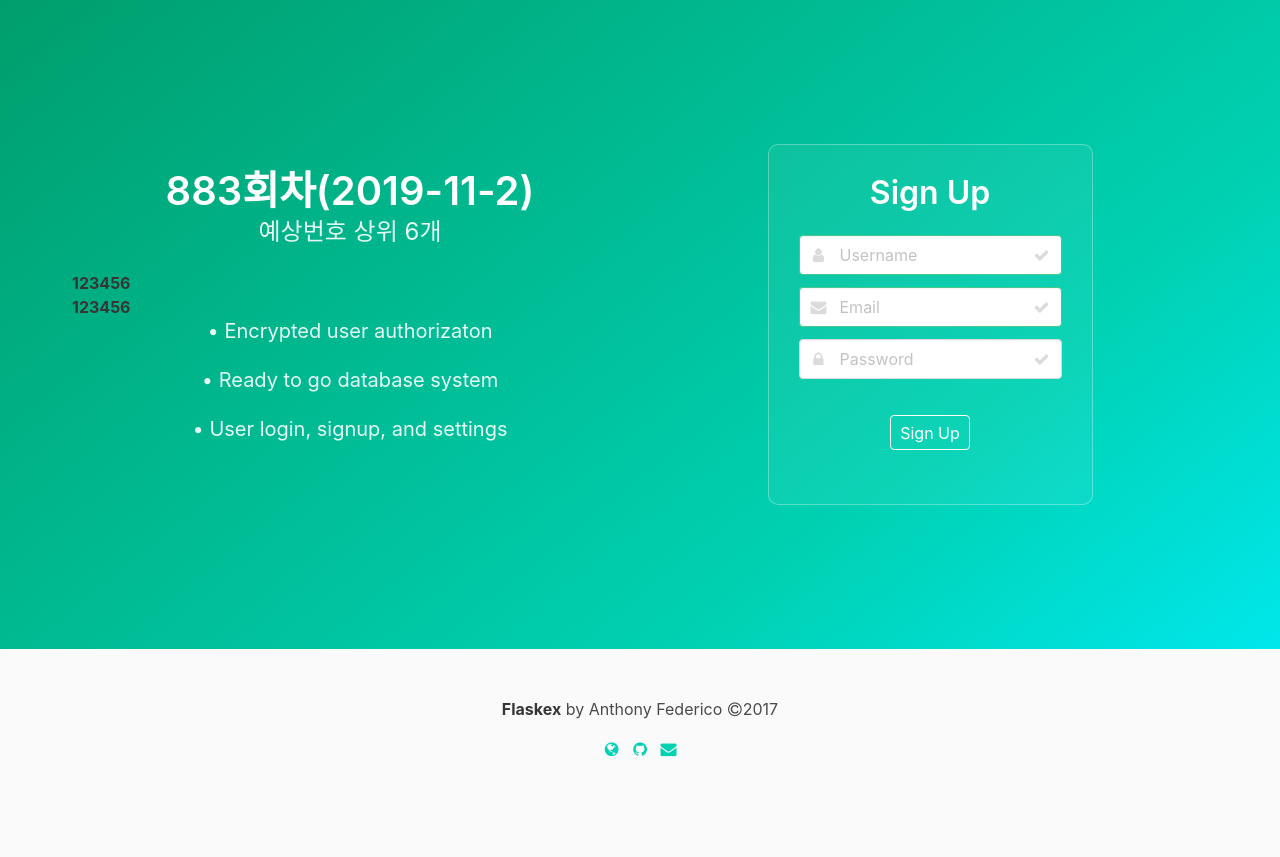
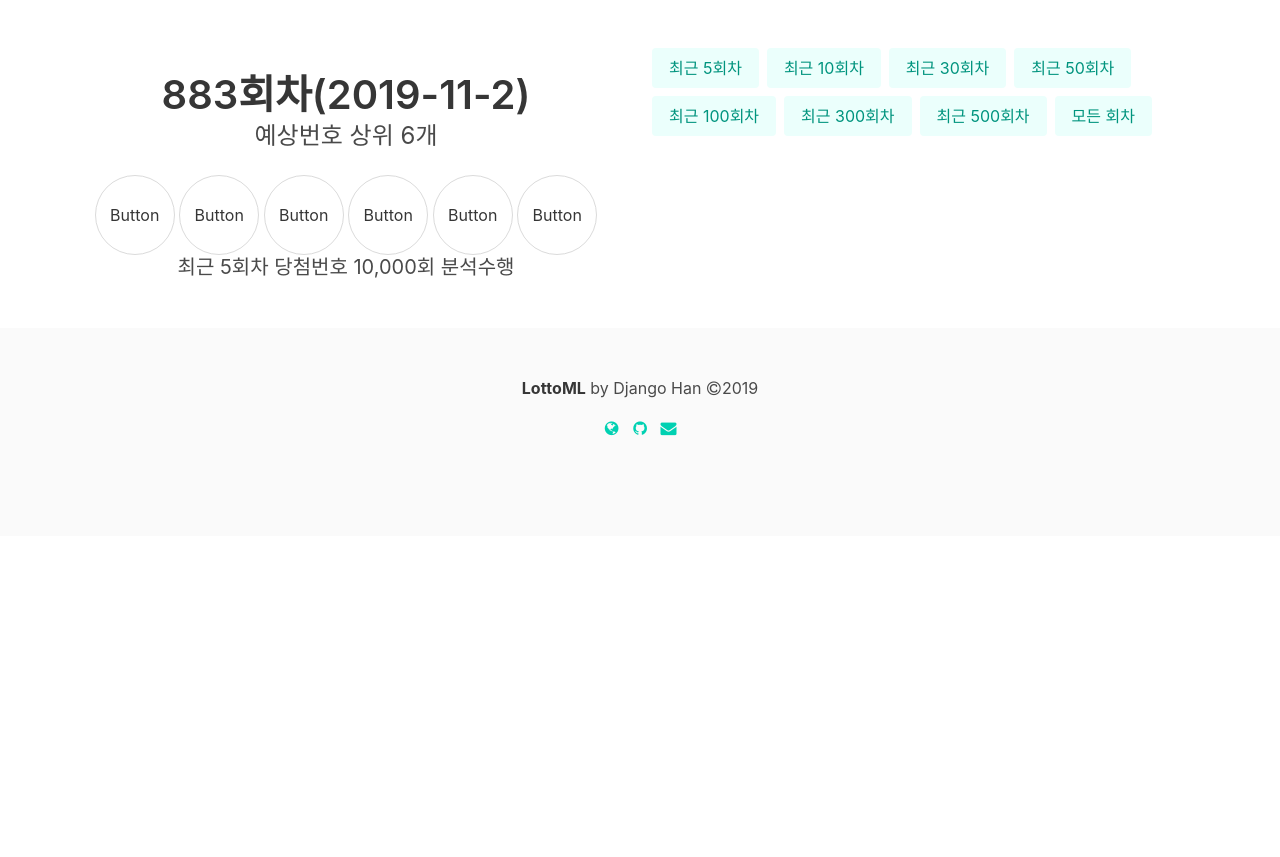
Before and after one commit to ChangguHan/LottoMachineLearning, a Flask app: template templates/login.html in a window 1280 px wide. Shown: the part 56-913 px from the top of the page. After the commit the page ends 492 px from the top, so only its background shows below. Run offline with Flask 2, Linux system fonts and the light colour scheme; the template is opened without the code that fills it, so the values that code supplies are empty; some libraries are stand-ins or nearby versions.

Commit message:
Add Read me

```diff
--- a/static/css/style.css
+++ b/static/css/style.css
@@ -1,5 +1,10 @@
 .login-input {
   width: 130px;
+}
+
+.lotto-circle {
+  width: 80px;
+  height: 80px;
 }
 
 .form-button {
--- a/templates/login.html
+++ b/templates/login.html
@@ -21,6 +21,7 @@
         <span></span>
       </div>
     </div>
+
     <div id="navbar-menu-id" class="navbar-menu">
       <div class="navbar-end">
         <a class="navbar-item">
@@ -55,8 +56,12 @@
     </div>
   </nav>
 </section>
+
+
 <title>Flaskex</title>
-<section class="hero is-primary is-bold is-medium">
+
+
+<section class="is-bold is-medium" >
   <div class="hero-body">
     <div class="container has-text-centered">
       <div class="columns">
@@ -64,100 +69,28 @@
           <br>
           <p class="title is-2">883회차(2019-11-2)</p>
           <p class="subtitle is-4">예상번호 상위 6개</p>
-          <table>
-            <tbody>
-            <tr>
-              <th>
-                <div id="circle1">1</div>
-              </th>
-              <th>
-                <div id="circle2">2</div>
-              </th>
-              <th>
-                <div id="circle3">3</div>
-              </th>
-              <th>
-                <div id="circle4">4</div>
-              </th>
-              <th>
-                <div id="circle5">5</div>
-              </th>
-              <th>
-                <div id="circle6">6</div>
-              </th>
-            </tr>
-            <tr>
-              <th>
-                <div id="per1">1</div>
-              </th>
-              <th>
-                <div id="per2">2</div>
-              </th>
-              <th>
-                <div id="per3">3</div>
-              </th>
-              <th>
-                <div id="per4">4</div>
-              </th>
-              <th>
-                <div id="per5">5</div>
-              </th>
-              <th>
-                <div id="per6">6</div>
-              </th>
-            </tr>
-
-            </tbody>
-          </table>
-
-          <p class="subtitle is-5">&#x2022 Encrypted user authorizaton</p>
-          <p class="subtitle is-5">&#x2022 Ready to go database system</p>
-          <p class="subtitle is-5">&#x2022 User login, signup, and settings</p>
+          <div class = "container has-text-centered">
+            <button class = "button is-rounded lotto-circle lotto-num1">Button</button>
+            <button class = "button is-rounded lotto-circle lotto-num2">Button</button>
+            <button class = "button is-rounded lotto-circle lotto-num3">Button</button>
+            <button class = "button is-rounded lotto-circle lotto-num4">Button</button>
+            <button class = "button is-rounded lotto-circle lotto-num5">Button</button>
+            <button class = "button is-rounded lotto-circle lotto-num6">Button</button>
+          </div>
+          <p class = "subtitle is-5">최근 5회차 당첨번호 10,000회 분석수행</p>
         </div>
         <div class="column is-auto">
-          <div id="signup-box" class="signup-box">
-            <div class="signup-area">
-              <h1 class="title">Sign Up</h1>
-              <div class="field">
-                <p class="control has-icons-left has-icons-right">
-                  <input id="signup-user" class="input is-success" type="text" placeholder="Username">
-                  <span class="icon is-small is-left">
-                    <i class="fa fa-user"></i>
-                  </span>
-                  <span class="icon is-small is-right">
-                    <i class="fa fa-check"></i>
-                  </span>
-                </p>
-              </div>
-              <div class="field">
-                <p class="control has-icons-left has-icons-right">
-                  <input id="signup-mail" class="input is-success" type="text" placeholder="Email">
-                  <span class="icon is-small is-left">
-                    <i class="fa fa-envelope"></i>
-                  </span>
-                  <span class="icon is-small is-right">
-                    <i class="fa fa-check"></i>
-                  </span>
-                </p>
-              </div>
-              <div class="field">
-                <p class="control has-icons-left has-icons-right">
-                  <input id="signup-pass" class="input" type="password" placeholder="Password">
-                  <span class="icon is-small is-left">
-                    <i class="fa fa-lock"></i>
-                  </span>
-                  <span class="icon is-small is-right">
-                    <i class="fa fa-check"></i>
-                  </span>
-                </p>
-              </div>
-              <br>
-              <a id="signup-button" class="form-button button is-primary is-inverted is-outlined">Sign Up</a>
-              <br>
-              <br>
-              <i><a id="feedback" class="feedback"></a></i>
-            </div>
+          <div class="buttons">
+            <button class="button is-primary is-light">최근 5회차</button>
+            <button class="button is-primary is-light">최근 10회차</button>
+            <button class="button is-primary is-light">최근 30회차</button>
+            <button class="button is-primary is-light">최근 50회차</button>
+            <button class="button is-primary is-light">최근 100회차</button>
+            <button class="button is-primary is-light">최근 300회차</button>
+            <button class="button is-primary is-light">최근 500회차</button>
+            <button class="button is-primary is-light">모든 회차</button>
           </div>
+
         </div>
       </div>
     </div>
@@ -168,10 +101,10 @@
     <div class="container">
       <div class="content has-text-centered">
         <p>
-          <strong>Flaskex</strong> by Anthony Federico
+          <strong>LottoML</strong>   by Django Han
           <span class="icon is-small">
             <i class="fa fa-copyright"></i>
-          </span>2017</a>
+          </span>2019</a>
         </p>
         <p>
           <a class="icon has-text-primary" href="https://github.com/anfederico" target="_blank">
```
Also changed, not shown: README.md (added), img/concept.png (added).
